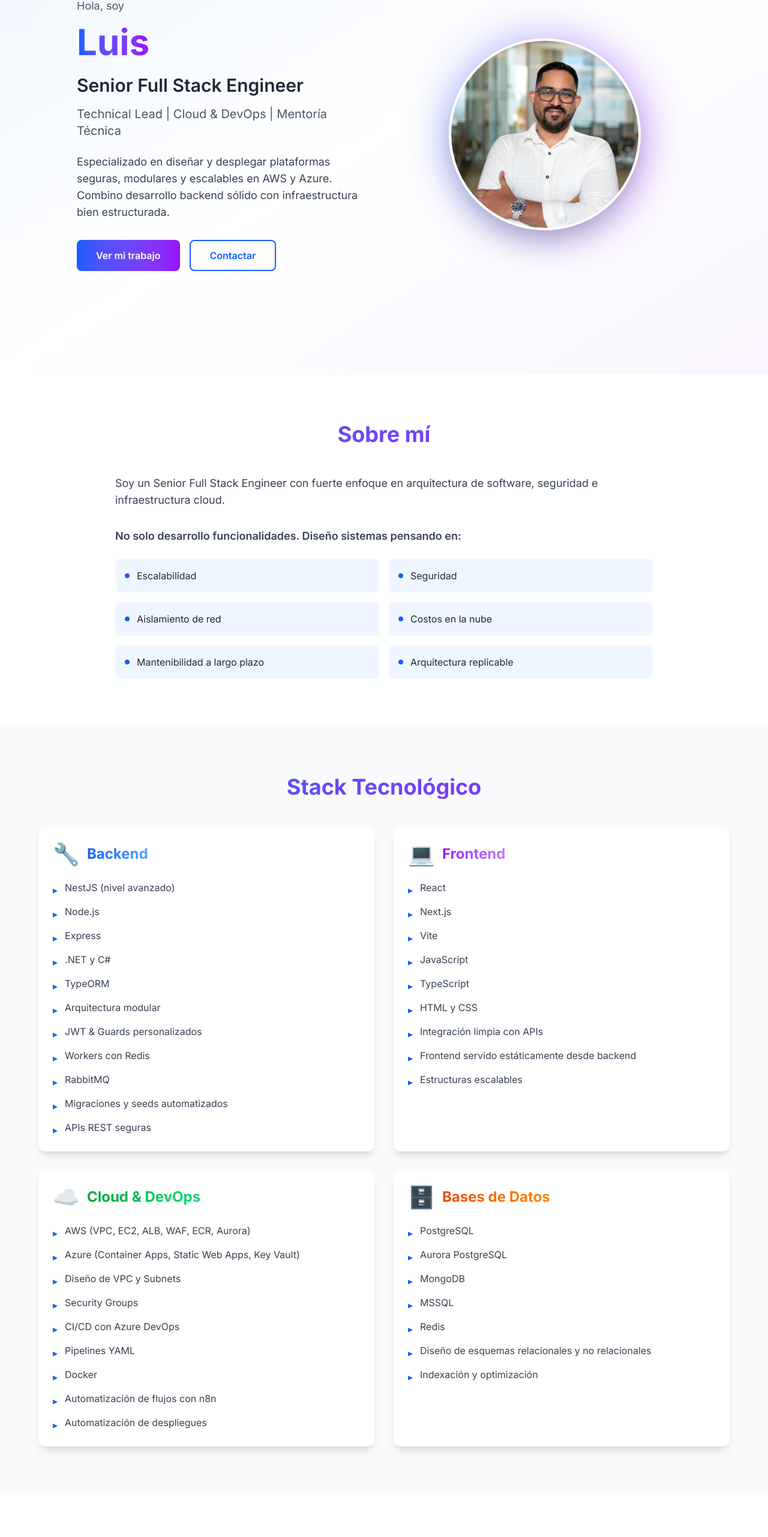
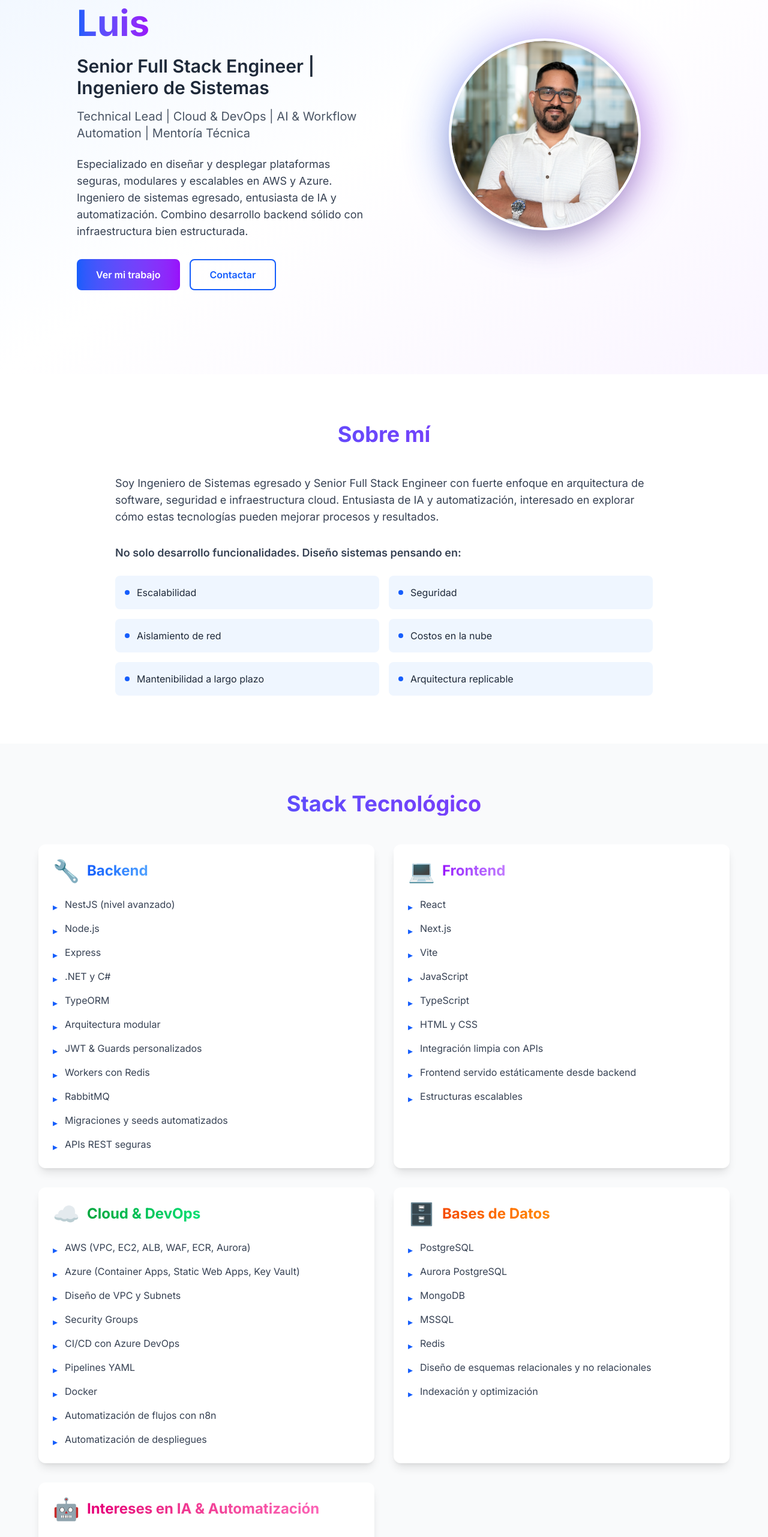
Before and after one commit to Luedan/luedan, a Next.js app: page / in a window 1280 px wide. Shown: the part 176-2739 px from the top of the page at 60% size. Built offline with nearby package versions, Linux system fonts and the light colour scheme.

Commit message:
Actualiza la sección de habilidades y traducciones para incluir inteligencia artificial y automatización, mejorando descripciones y roles.

```diff
--- a/src/features/landing/components/Skills.tsx
+++ b/src/features/landing/components/Skills.tsx
@@ -10,6 +10,7 @@ export const Skills = () => {
     { key: 'frontend', icon: '💻', color: 'from-purple-600 to-purple-400' },
     { key: 'cloud', icon: '☁️', color: 'from-green-600 to-green-400' },
     { key: 'databases', icon: '🗄️', color: 'from-orange-600 to-orange-400' },
+    { key: 'ai', icon: '🤖', color: 'from-pink-600 to-pink-400' },
   ] as const;
 
   return (
--- a/src/shared/i18n/translations/en.ts
+++ b/src/shared/i18n/translations/en.ts
@@ -9,17 +9,17 @@ export const en = {
   hero: {
     greeting: 'Hi, I am',
     name: 'Luis',
-    role: 'Senior Full Stack Engineer',
-    subtitle: 'Technical Lead | Cloud & DevOps | Technical Mentorship',
+    role: 'Senior Full Stack Engineer | Systems Engineer',
+    subtitle: 'Technical Lead | Cloud & DevOps | AI & Workflow Automation | Technical Mentorship',
     description:
-      'Specialized in designing and deploying secure, modular and scalable platforms on AWS and Azure. I combine solid backend development with well-structured infrastructure.',
+      'Specialized in designing and deploying secure, modular and scalable platforms on AWS and Azure. Graduate Systems Engineer, enthusiast of AI and automation. I combine solid backend development with well-structured infrastructure.',
     cta: 'View my work',
     contact: 'Contact',
   },
   about: {
     title: 'About Me',
     intro:
-      'I am a Senior Full Stack Engineer with a strong focus on software architecture, security and cloud infrastructure.',
+      'I am a graduate Systems Engineer and Senior Full Stack Engineer with a strong focus on software architecture, security and cloud infrastructure. Enthusiast of AI and automation, interested in exploring how these technologies can improve processes and results.',
     focus: 'I do not just develop features. I design systems thinking about:',
     points: {
       scalability: 'Scalability',
@@ -88,6 +88,19 @@ export const en = {
         'Indexing and optimization',
       ],
     },
+    ai: {
+      title: 'Interests in AI & Automation',
+      items: [
+        'Exploration of AI models and LLMs',
+        'Process automation with tools like n8n',
+        'Using AI to optimize workflows',
+        'Prompt development and experimentation',
+        'Integration of AI tools in development',
+        'Automation of repetitive tasks',
+        'AI-based chatbots and assistants',
+        'Using AI in daily workflow to improve productivity',
+      ],
+    },
   },
   profile: {
     title: 'Professional Profile',
@@ -149,6 +162,9 @@ export const en = {
       'Infrastructure as Code',
       'Cloud deployment optimization',
       'Platform Engineering',
+      'AI applications in systems engineering',
+      'Intelligent process automation',
+      'Custom LLMs and AI models',
     ],
     cta: 'Building solid systems, not just applications.',
   },
--- a/src/shared/i18n/translations/es.ts
+++ b/src/shared/i18n/translations/es.ts
@@ -9,17 +9,17 @@ export const es = {
   hero: {
     greeting: 'Hola, soy',
     name: 'Luis',
-    role: 'Senior Full Stack Engineer',
-    subtitle: 'Technical Lead | Cloud & DevOps | Mentoría Técnica',
+    role: 'Senior Full Stack Engineer | Ingeniero de Sistemas',
+    subtitle: 'Technical Lead | Cloud & DevOps | AI & Workflow Automation | Mentoría Técnica',
     description:
-      'Especializado en diseñar y desplegar plataformas seguras, modulares y escalables en AWS y Azure. Combino desarrollo backend sólido con infraestructura bien estructurada.',
+      'Especializado en diseñar y desplegar plataformas seguras, modulares y escalables en AWS y Azure. Ingeniero de sistemas egresado, entusiasta de IA y automatización. Combino desarrollo backend sólido con infraestructura bien estructurada.',
     cta: 'Ver mi trabajo',
     contact: 'Contactar',
   },
   about: {
     title: 'Sobre mí',
     intro:
-      'Soy un Senior Full Stack Engineer con fuerte enfoque en arquitectura de software, seguridad e infraestructura cloud.',
+      'Soy Ingeniero de Sistemas egresado y Senior Full Stack Engineer con fuerte enfoque en arquitectura de software, seguridad e infraestructura cloud. Entusiasta de IA y automatización, interesado en explorar cómo estas tecnologías pueden mejorar procesos y resultados.',
     focus: 'No solo desarrollo funcionalidades. Diseño sistemas pensando en:',
     points: {
       scalability: 'Escalabilidad',
@@ -88,6 +88,19 @@ export const es = {
         'Indexación y optimización',
       ],
     },
+    ai: {
+      title: 'Intereses en IA & Automatización',
+      items: [
+        'Exploración de modelos de IA y LLMs',
+        'Automatización de procesos con herramientas como n8n',
+        'Uso de IA en optimización de workflows',
+        'Desarrollo y experimentación con prompts',
+        'Integración de herramientas IA en desarrollo',
+        'Automatización en tareas repetitivas',
+        'Chatbots y asistentes basados en IA',
+        'Uso de IA en el workflow diario para mejorar productividad',
+      ],
+    },
   },
   profile: {
     title: 'Perfil Profesional',
@@ -149,6 +162,9 @@ export const es = {
       'Infraestructura como código',
       'Optimización de despliegues cloud',
       'Platform Engineering',
+      'Aplicaciones de IA en ingeniería de sistemas',
+      'Automatización inteligente de procesos',
+      'LLMs y modelos IA personalizados',
     ],
     cta: 'Construyendo sistemas sólidos, no solo aplicaciones.',
   },
```
